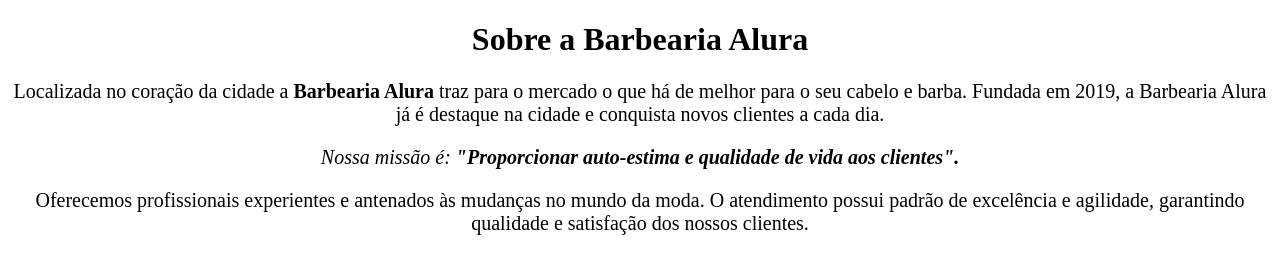
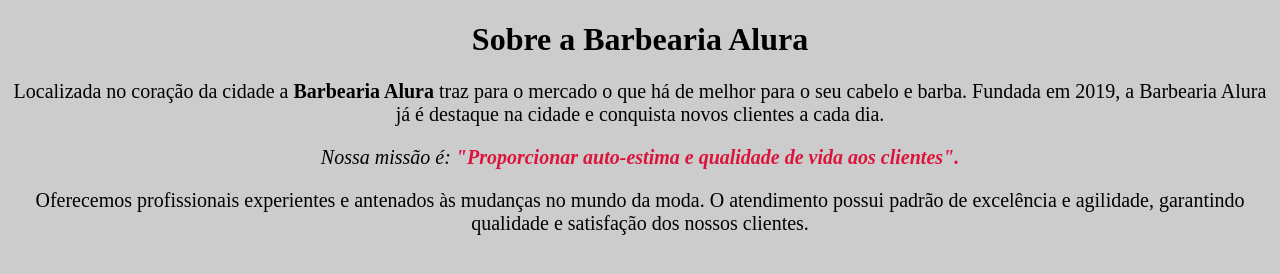
Before and after one commit to leandrolannister/html_barbearia, a plain HTML site: page index.html in a window 1280 px wide. Drawn offline with Linux system fonts and the light colour scheme.

Commit message:
Efeito Cascata

```diff
--- a/style.css
+++ b/style.css
@@ -1,4 +1,13 @@
+
+body{
+  background-color: #ccc;
+}
+
 p {
   text-align: center;
   font-size: 20px;
 }
+
+em strong {
+  color: crimson;
+}
```
